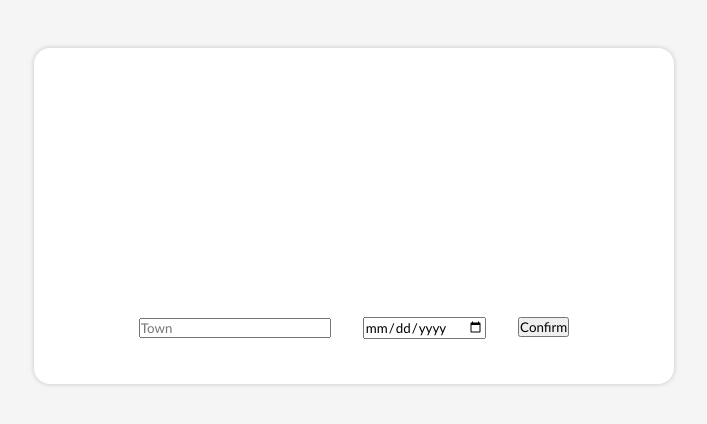
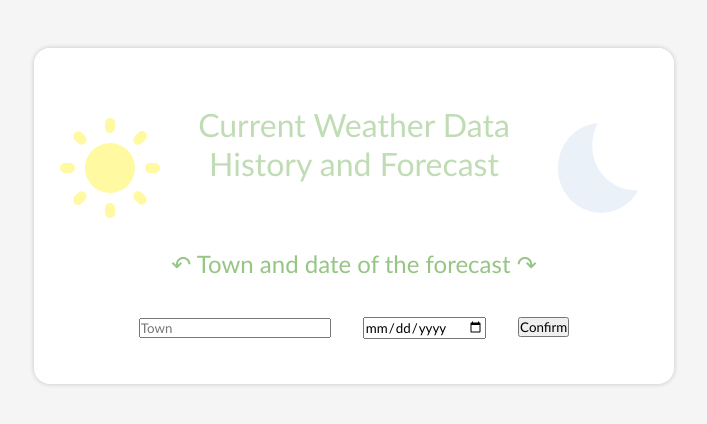
Before and after one commit to fpdab/weather-app, a plain HTML site: page index.html in a window 1280 px wide. Shown: the whole page, without its empty margins (286-993 px from the left). Drawn offline with Linux system fonts and the light colour scheme.

Commit message:
added startpage

```diff
--- a/index.html
+++ b/index.html
@@ -8,6 +8,27 @@
     <link rel="stylesheet" href="style.css" />
   </head>
   <body>
+    <div class="main-container startpage">
+      <img
+        id="sun"
+        src="weather/reshot-icon-sunny-day-KU6T4VN2DH.svg"
+        width="120px"
+        height="120px"
+      />
+      <img
+        id="moon"
+        src="weather/reshot-icon-moon-crescent-SD4ENBAV8K.svg"
+        width="120px"
+        height="120px"
+      />
+      <p>
+        Current Weather Data
+        <br />
+
+        History and Forecast
+      </p>
+      <p class="explanation">&#8630; Town and date of the forecast &#8631;</p>
+    </div>
     <div class="main-container">
       <div class="display"></div>
       <div class="input-field">
--- a/index.js
+++ b/index.js
@@ -108,6 +108,9 @@ async function logTownNames(input) {
 }
 
 function display(res) {
+  const startpage = document.querySelector(".startpage")
+  startpage.style.visibility = "hidden"
+
   const display = document.querySelector(".display")
 
   while (display.firstChild) {
@@ -216,6 +219,8 @@ function init() {
   townBox.addEventListener("keyup", () => {
     toggleSuggestions(townBox.value)
   })
+  const startpage = document.querySelector(".startpage")
+  startpage.style.visibility = "visible"
 }
 
 init()
--- a/style.css
+++ b/style.css
@@ -130,3 +130,34 @@ body {
   background-color: whitesmoke;
   cursor: grab;
 }
+
+.startpage {
+  position: absolute;
+  box-shadow: none;
+  height: 15rem;
+  display: grid;
+  place-items: center;
+  font-size: 2rem;
+}
+.startpage p {
+  text-align: center;
+  color: rgba(46, 139, 9, 0.3);
+}
+
+.startpage img {
+  position: absolute;
+  opacity: 0.5;
+}
+
+.startpage #sun {
+  left: 1rem;
+}
+
+.startpage #moon {
+  right: 1rem;
+}
+
+.startpage .explanation {
+  font-size: 1.5rem;
+  color: rgba(46, 139, 9, 0.5);
+}
```
Also changed, not shown: weather/reshot-icon-moon-crescent-SD4ENBAV8K.svg (added), weather/reshot-icon-sunny-day-KU6T4VN2DH.svg (added).
